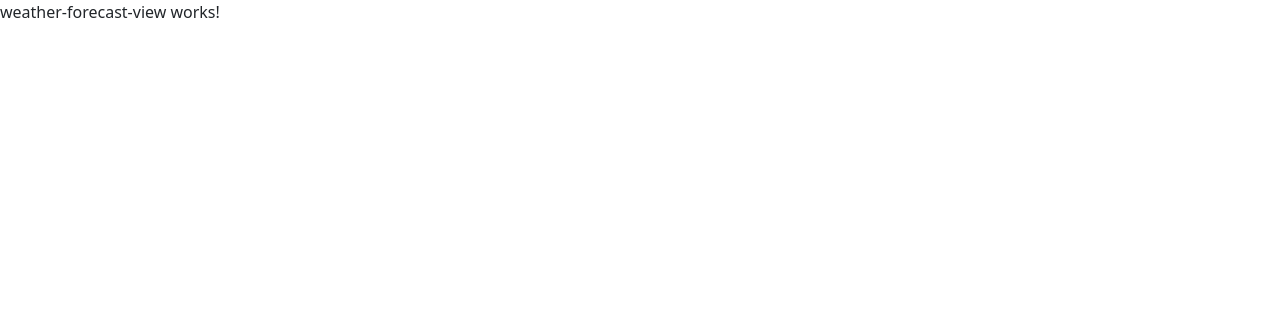
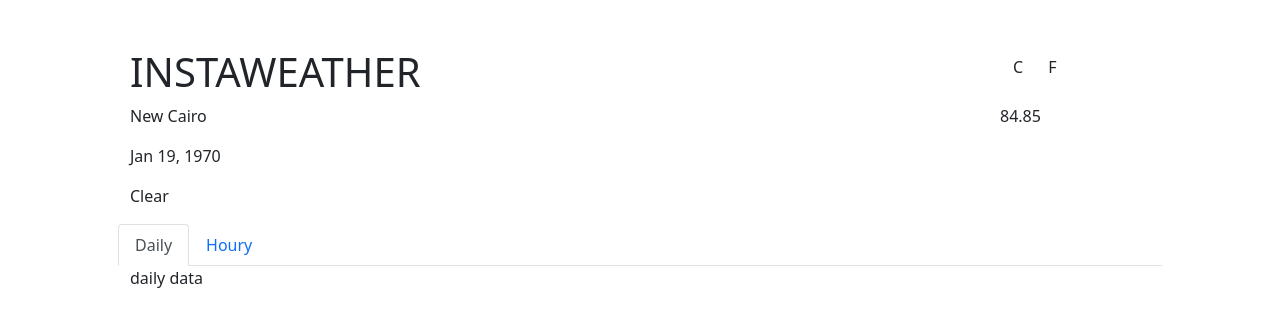
Before and after one commit to mahmoudgamie/weather-app, an Angular app: page / in a window 1280 px wide. Shown: the top 326 px of the page. Built offline with nearby package versions, Linux system fonts and the light colour scheme; no server answers.

Commit message:
Init HTML structure with static data fetch

```diff
--- a/src/app/weather-forecast-view/weather-forecast-view.component.html
+++ b/src/app/weather-forecast-view/weather-forecast-view.component.html
@@ -1 +1,46 @@
-<p>weather-forecast-view works!</p>
+<div class="container">
+  <div class="content m-5">
+    <div class="row">
+      <div class="col-sm-10">
+        <h1 class="title">
+          INSTAWEATHER
+        </h1>
+      </div>
+      <div class="col-sm-2">
+        <div class="btn-group" role="group" aria-label="Basic outlined example">
+          <button type="button" class="btn btn-outline-secondry">C</button>
+          <button type="button" class="btn btn-outline-secondry">F</button>
+        </div>
+      </div>
+    </div>
+    <div class="row">
+      <div class="col-sm-10">
+        <div class="location">
+          <p>New Cairo</p>
+          <p>{{weatherData.currently.time | date}}</p>
+          <p>{{weatherData.currently.summary}}</p>
+        </div>
+      </div>
+      <div class="col-sm-2">
+        <p>{{weatherData.currently.temperature}}</p>
+      </div>
+    </div>
+    <div class="row">
+      <ul class="nav nav-tabs">
+        <li class="nav-item">
+          <a class="nav-link" [class.active]="dataMode === 'daily'" (click)="dataMode = 'daily'"
+            aria-current="page">Daily</a>
+        </li>
+        <li class="nav-item">
+          <a class="nav-link" [class.active]="dataMode === 'hourly'" (click)="dataMode = 'hourly'">Houry</a>
+        </li>
+      </ul>
+    </div>
+    <div *ngIf="dataMode === 'daily'" class="row">
+      <p>daily data</p>
+    </div>
+    <div *ngIf="dataMode === 'hourly'" class="row">
+      <p>hourly data</p>
+    </div>
+  </div>
+</div>
--- a/src/app/weather-forecast-view/weather-forecast-view.component.ts
+++ b/src/app/weather-forecast-view/weather-forecast-view.component.ts
@@ -1,4 +1,5 @@
 import { Component, OnInit } from '@angular/core';
+import { IWeatherData } from '../data-models/weather-data-model';
 import { WeatherService } from '../services/weather.service'
 
 @Component({
@@ -8,19 +9,24 @@
 })
 export class WeatherForecastViewComponent implements OnInit {
 
+  dataMode: string = 'daily';
+  weatherData: IWeatherData;
   constructor(private weatherService: WeatherService) { }
 
   ngOnInit(): void {
-    navigator.geolocation.getCurrentPosition(({ coords }) => {
-      const long = coords.longitude;
-      const lat = coords.latitude;
+    // navigator.geolocation.getCurrentPosition(({ coords }) => {
+    //   const long = coords.longitude;
+    //   const lat = coords.latitude;
 
-      // console.log(this.request_URL);
-      this.weatherService.fetchWeatherData(long, lat).subscribe(res => {
-        console.log(res);
-      })
-    })
-
+    //   // console.log(this.request_URL);
+    //   this.weatherService.fetchWeatherData(long, lat).subscribe(res => {
+    //     console.log(res);
+    //   })
+    // })
+    this.weatherData = this.fetchStaticData();
   }
 
+  fetchStaticData(): IWeatherData {
+    return this.weatherService.fetchData()
+  }
 }
```
